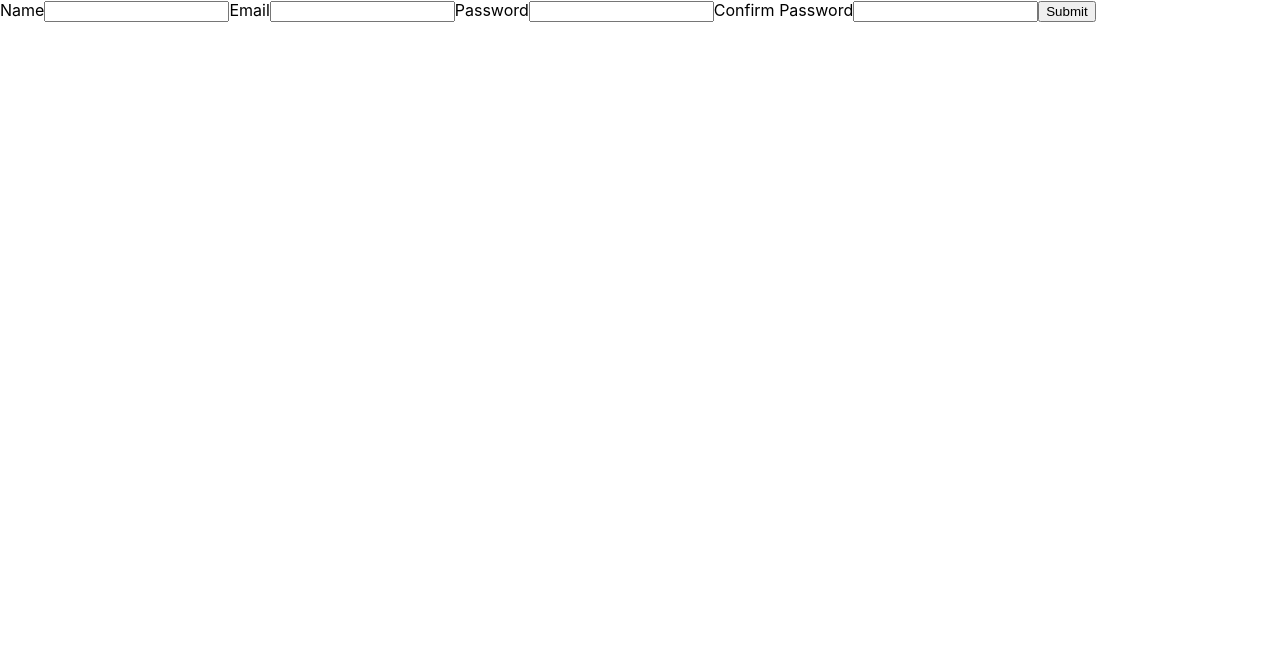
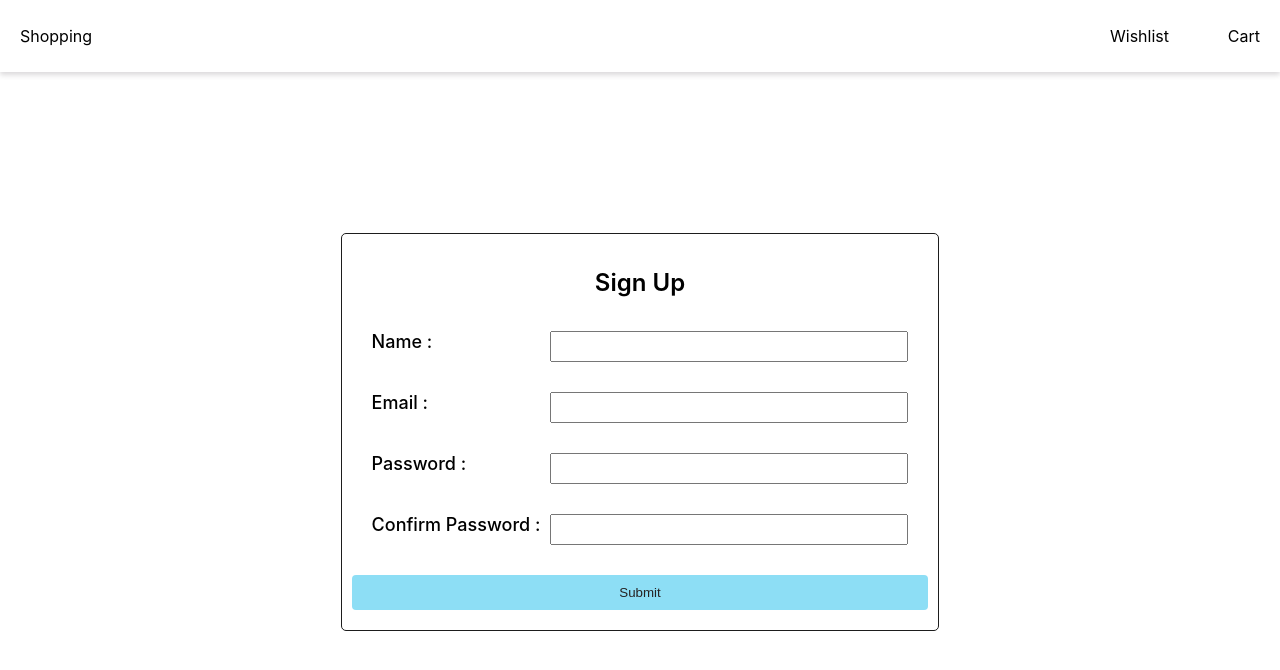
Before and after one commit to milisha-saran/shoppingApp, a React (Create React App) app: page /signup in a window 1280 px wide. Shown: the top 670 px of the page. Built offline with nearby package versions, Linux system fonts and the light colour scheme.

Commit message:
feat: more styling

```diff
--- a/src/components/sidebar/sidebar.module.css
+++ b/src/components/sidebar/sidebar.module.css
@@ -19,7 +19,7 @@
     align-items: center;
     font-size: 18px;
     font-weight: 400;
-    gap : 10px
+    gap : 10px;
 }
 
 
--- a/src/pages/cart/Cart.js
+++ b/src/pages/cart/Cart.js
@@ -48,9 +48,19 @@ const Cart = () => {
                   />
                   <div>
                     <div className={styles.quantity}>
-                      <button onClick={decreaseQuantity}>-</button>
+                      <button
+                        className={styles.modifybutton}
+                        onClick={decreaseQuantity}
+                      >
+                        -
+                      </button>
                       <p> Quantity : {quantity} </p>
-                      <button onClick={increaseQuantity}>+</button>
+                      <button
+                        className={styles.modifybutton}
+                        onClick={increaseQuantity}
+                      >
+                        +
+                      </button>
                     </div>
                   </div>
                 </div>
--- a/src/pages/cart/cart.module.css
+++ b/src/pages/cart/cart.module.css
@@ -25,6 +25,7 @@
     display: flex;
     flex-direction: column;
     align-items: center;
+    width: 65%;
     gap: 10px;
 }
 .productinfo{
@@ -39,10 +40,23 @@
     font-weight:bold;
 }
 
+.productprice{
+    font-size: 18px;
+    font-weight: 500;
+}
+
+.productdelivery{
+   margin-top: 50px;
+    font-size: 18px;
+    font-weight: 400;
+    color: goldenrod
+}
+
 .info{
     display: flex;
     flex-direction: column;
     justify-content: space-between;
+    width: 35%;
 }
 
 .addbutton{
@@ -68,6 +82,7 @@
 
 .cartactions{
     display: flex;
+    margin-left: 50px;
     align-items: center;
     width: 250px;
     gap: 10px;
@@ -79,3 +94,12 @@
     height: 30px;
     border: 0px;
 }
+
+.modifybutton{
+    margin: 5px;
+    border: 1px solid black;
+    border-radius: 50%;
+    background-color: white;
+    font-weight: bold;
+    font-size: 18px;
+}
--- a/src/pages/login/Login.js
+++ b/src/pages/login/Login.js
@@ -1,7 +1,9 @@
 import React, { useState } from "react";
 import { useNavigate } from "react-router-dom";
+import Layout from "../../components/layout/Layout";
 import { useProduct } from "../../context/ProductProvider";
 import { API, setApiHeader } from "../../server";
+import styles from "./login.module.css";
 
 const Login = () => {
   const { dispatch } = useProduct();
@@ -38,28 +40,35 @@ const Login = () => {
     }
   };
   return (
-    <div>
-      <form onSubmit={login}>
-        <label className="label">Email</label>
+    <Layout>
+      <div className={styles.container}>
+        <form className={styles.loginform} onSubmit={login}>
+          <h3>Log In</h3>
+          <div className={styles.formdata}>
+            <label className={styles.formlabel}>Email : </label>
             <input
+              className={styles.forminput}
               onChange={handleData}
-          className=""
               name="email"
               value={user.email}
               type="email"
             />
+          </div>
 
-        <label className="label">Password</label>
+          <div className={styles.formdata}>
+            <label className={styles.formlabel}>Password : </label>
             <input
               onChange={handleData}
-          className=""
+              className={styles.forminput}
               name="password"
               value={user.password}
               type="password"
             />
-        <button className="">Submit</button>
+          </div>
+          <button className={styles.submitbutton}>Submit</button>
         </form>
       </div>
+    </Layout>
   );
 };
 
--- /dev/null
+++ b/src/pages/login/login.module.css
@@ -0,0 +1,60 @@
+
+.container{
+    height:90vh;
+    display: flex;
+    flex-direction: column;
+    justify-content: center;
+    align-items: center;
+
+}
+
+.loginform{
+    padding: 10px;
+    border : 1px solid rgb(29, 29, 29);
+    border-radius: 5px;;
+
+}
+
+.formdata{
+    display: flex;
+    justify-content: space-between;
+    margin: 10px;
+    padding: 10px;
+    gap: 10px;
+}
+
+.forminput{
+    width: 350px;
+    height: 25px;
+
+    border-color: 1px
+}
+
+.formlabel{
+    font-size: 18px;
+    font-weight: 500;
+}
+
+
+.submitbutton{
+    width: 100%;
+    height: 35px;
+    align-self: center;
+    background-color: rgb(141, 222, 245);
+    border: 0px;
+    border-radius: 4px;
+    color: rgb(38, 34, 34);
+    margin: 10px 0;
+}
+
+.submitbutton:hover{
+
+    color: black
+}
+
+h3{
+    display: flex;
+    justify-content: center;
+    font-size: x-large;
+    font-weight: 600;
+}
--- a/src/pages/sign up/SignUp.js
+++ b/src/pages/sign up/SignUp.js
@@ -1,6 +1,8 @@
 import React, { useState } from "react";
 import { useNavigate } from "react-router-dom";
+import Layout from "../../components/layout/Layout";
 import { API } from "../../server";
+import styles from "./signup.module.css";
 
 const SignUp = () => {
   const [user, setUser] = useState({
@@ -29,46 +31,58 @@ const SignUp = () => {
     }
   };
   return (
-    <div>
-      <form onSubmit={signup}>
-        <label className="label">Name</label>
+    <Layout>
+      {" "}
+      <div className={styles.container}>
+        <form className={styles.signupform} onSubmit={signup}>
+          <h3>Sign Up</h3>
+          <div className={styles.formdata}>
+            <label className={styles.formlabel}>Name : </label>
             <input
               onChange={handleData}
-          className=""
+              className={styles.forminput}
               name="name"
               value={user.name}
               type="text"
             />
+          </div>
 
-        <label className="label">Email</label>
+          <div className={styles.formdata}>
+            {" "}
+            <label className={styles.formlabel}>Email : </label>
             <input
               onChange={handleData}
-          className=""
+              className={styles.forminput}
               name="email"
               value={user.email}
               type="email"
             />
-
-        <label className="label">Password</label>
+          </div>
+          <div className={styles.formdata}>
+            <label className={styles.formlabel}>Password : </label>
             <input
               onChange={handleData}
-          className=""
+              className={styles.forminput}
               name="password"
               value={user.password}
               type="password"
             />
-        <label className="label">Confirm Password</label>
+          </div>
+          <div className={styles.formdata}>
+            <label className={styles.formlabel}>Confirm Password : </label>
             <input
+              className={styles.forminput}
               onChange={handleData}
-          className=""
               name="confirmpassword"
               value={user.confirmpassword}
               type="password"
             />
+          </div>
 
-        <button className="">Submit</button>
+          <button className={styles.submitbutton}>Submit</button>
         </form>
       </div>
+    </Layout>
   );
 };
 
--- /dev/null
+++ b/src/pages/sign up/signup.module.css
@@ -0,0 +1,59 @@
+.container{
+    height:90vh;
+    display: flex;
+    flex-direction: column;
+    justify-content: center;
+    align-items: center;
+
+}
+
+.signupform{
+    padding: 10px;
+    border : 1px solid rgb(29, 29, 29);
+    border-radius: 5px;
+
+}
+
+.formdata{
+    display: flex;
+    justify-content: space-between;
+    margin: 10px;
+    padding: 10px;
+    gap: 10px;
+}
+
+.forminput{
+    width: 350px;
+    height: 25px;
+
+    border-color: 1px
+}
+
+.formlabel{
+    font-size: 18px;
+    font-weight: 500;
+}
+
+
+.submitbutton{
+    width: 100%;
+    height: 35px;
+    align-self: center;
+    background-color: rgb(141, 222, 245);
+    border: 0px;
+    border-radius: 4px;
+    color: rgb(38, 34, 34);
+    margin: 10px 0;
+}
+
+.submitbutton:hover{
+
+    color: black
+}
+
+h3{
+    display: flex;
+    justify-content: center;
+    font-size: x-large;
+    font-weight: 600;
+}
```
Lines whose indentation alone changed are shown as unchanged.
